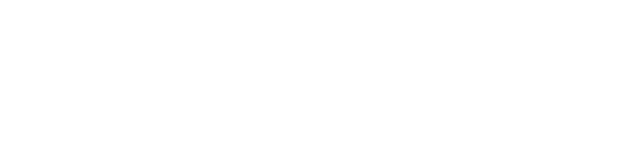
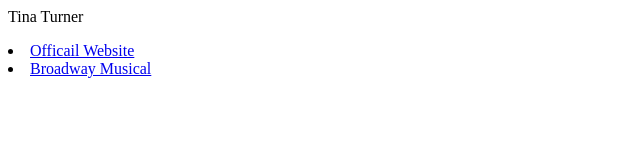
Before and after one commit to Karlenita/Project.artist, a plain HTML site: page index.html in a window 1280 px wide. Shown: the whole page, without its empty margins (0-640 px from the left). Drawn offline with Linux system fonts and the light colour scheme.

Commit message:
added navbar info

```diff
--- a/index.html
+++ b/index.html
@@ -7,6 +7,18 @@
     <link rel="stylesheet" href="style.css">
 </head>
 <body>
+<nav class="flex-container"></nav>
+
+<div class="tina">Tina Turner</div>
+<ul class="nav"></ul>
+    <li>
+        <a href="https://www.tinaturnerofficial.com/">Officail Website</a>
+    </li>
+    <li>
+        <a href="https://tinaonbroadway.com/">Broadway Musical</a>
+    </li>
+
+
 
 </body>
 </html>
```
